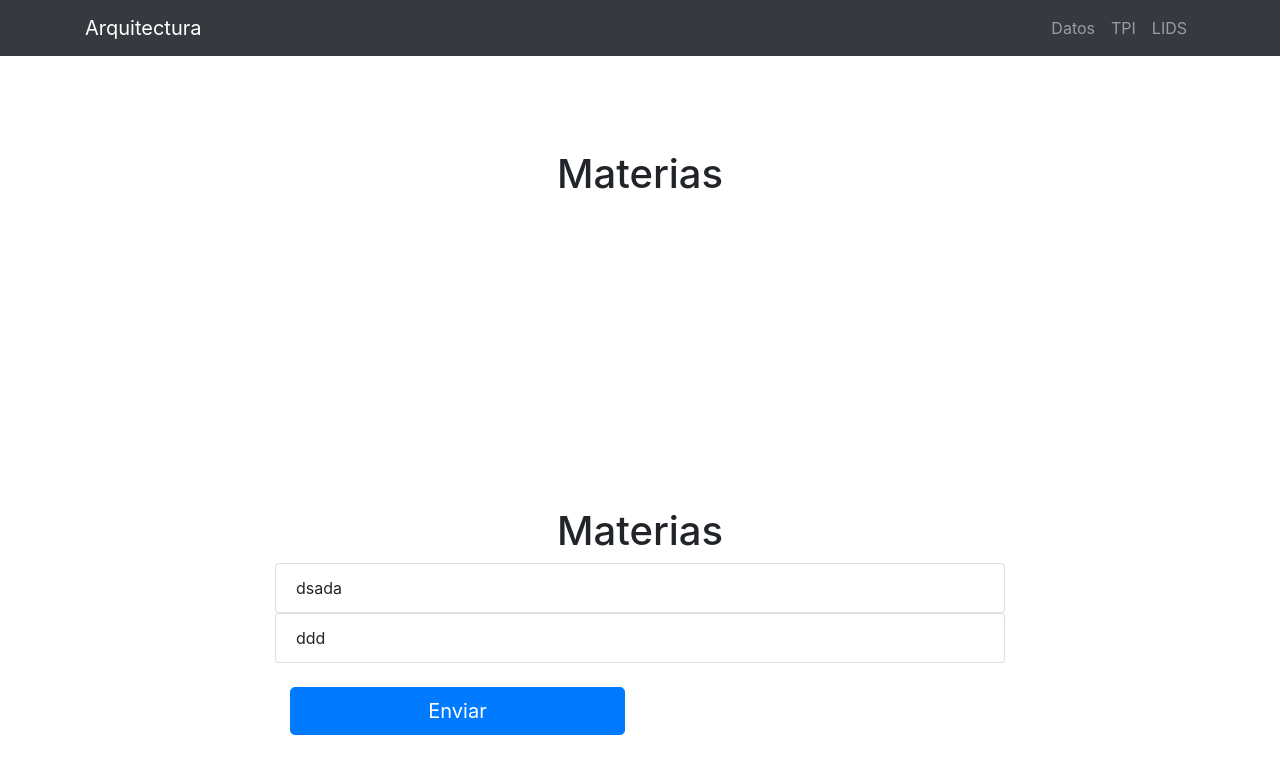
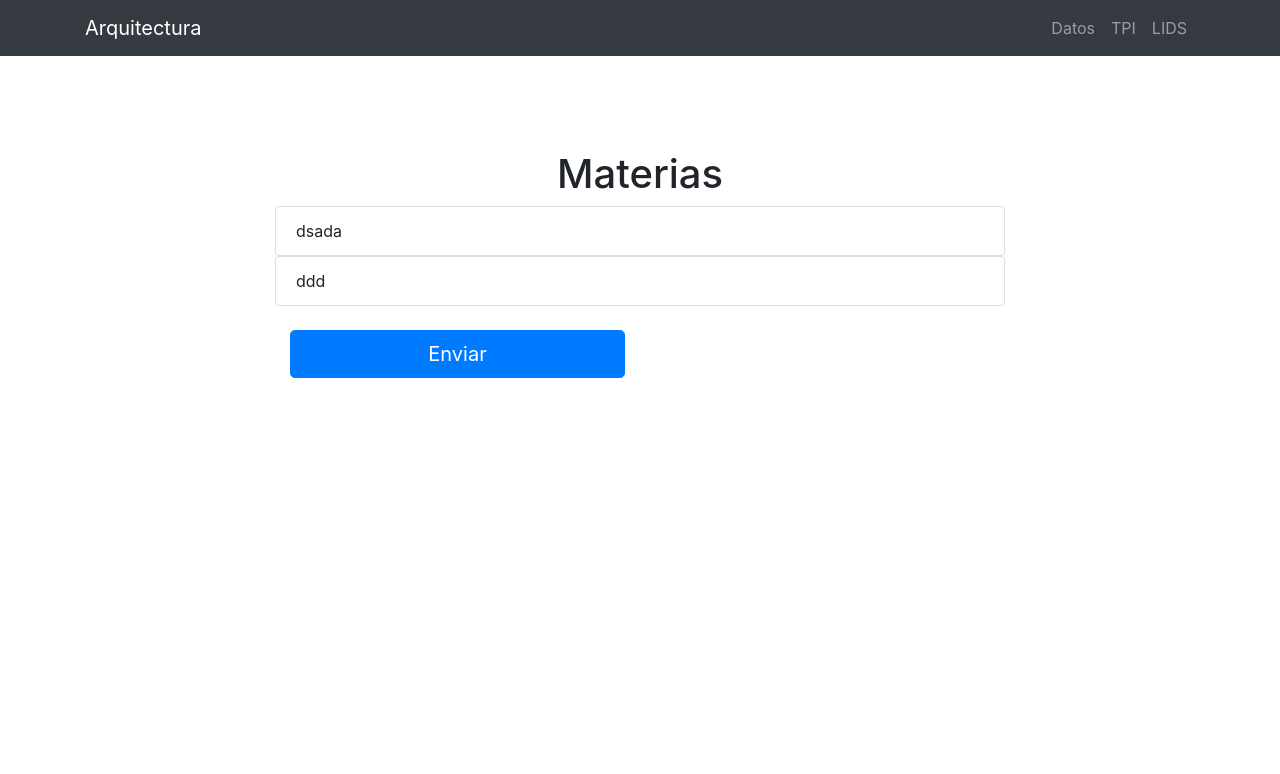
Before and after one commit to arq-unq-Ladavaz-Toledo-Zagarella/arq-inscription-frontend, an Angular app: page /inscription in a window 1280 px wide. Shown: the top 774 px of the page. Built offline with nearby package versions, Linux system fonts and the light colour scheme; no server answers.

Commit message:
fix view

```diff
--- a/src/app/inscription/inscription.component.html
+++ b/src/app/inscription/inscription.component.html
@@ -1,16 +1,3 @@
-<section id="tpi">
-  <div class="container">
-    <div class="row">
-      <div class="container text-center">
-        <h1>Materias</h1>
-      </div>
-      <div class="col-lg-8 mx-auto">
-
-      </div>
-    </div>
-  </div>
-</section>
-
 <section id="lids">
   <div class="container">
     <div class="row">
```
